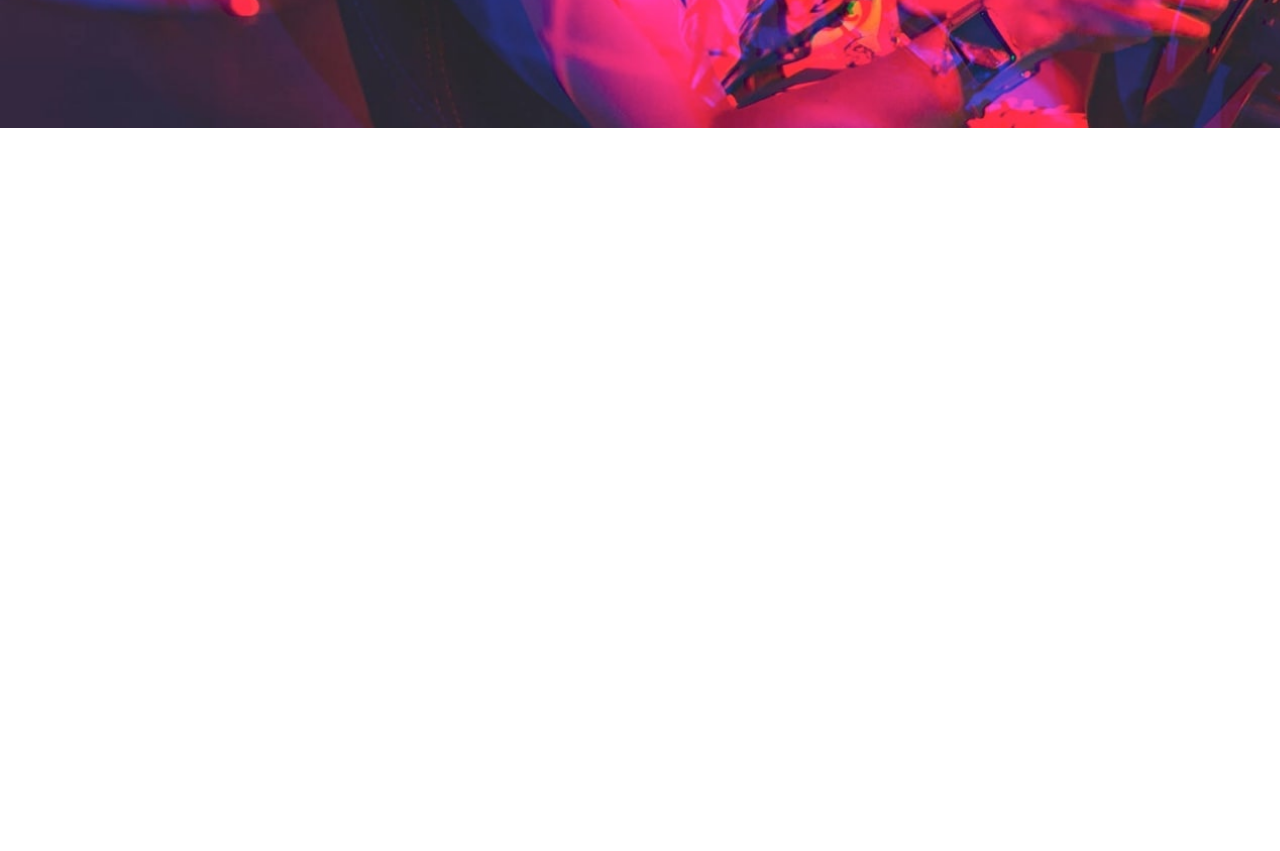
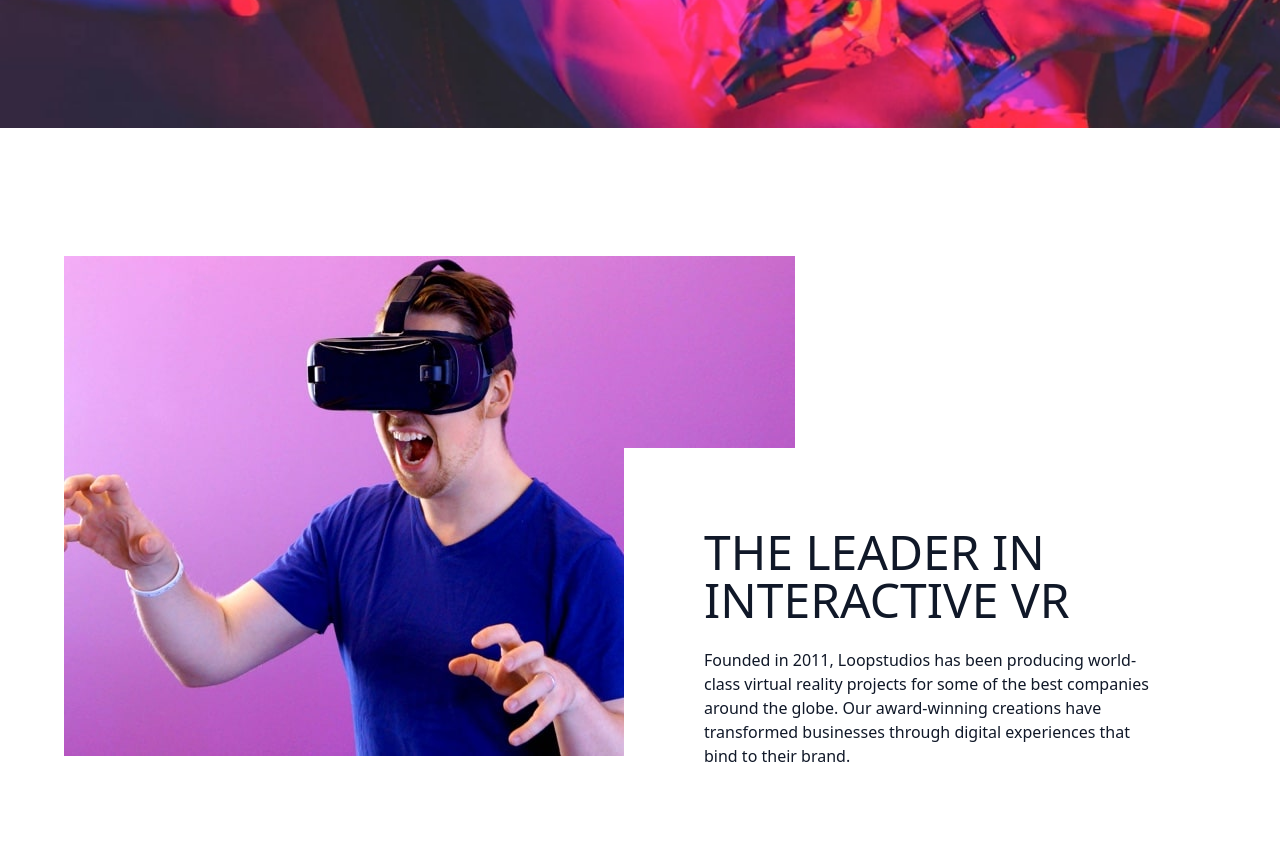
Before and after one commit to puntodamar/tailwind-loopstudios-website, a website: page index.html in a window 1280 px wide. Shown: the part 528-1379 px from the top of the page. Before the commit the page ends 800 px from the top, so only its background shows below. Drawn offline with Linux system fonts and the light colour scheme.

Commit message:
add: features

```diff
--- a/index.html
+++ b/index.html
@@ -50,5 +50,21 @@
         </div>
       </div>
     </section>
+
+    <section id="features">
+      <div class="relative container flex flex-col max-w-6xl mx-auto my-32 px-6 text-gray-900 md:flex-row md:px-0">
+        <img src="assets/desktop/image-interactive.jpg" alt="interactive">
+
+        <div class="top-48 pr-0 bg-white md:absolute md:right-0 md:py-20 md:pl-20">
+          <h2 class="max-w-lg mt-10 mb-6 font-sans text-4xl text-center text-gray-900 uppercase md:text-5xl md:mt-0 md:text-left">
+            The leader in interactive VR
+          </h2>
+
+          <p class="max-w-md text-center md:text-left">
+            Founded in 2011, Loopstudios has been producing world-class virtual reality projects for some of the best companies around the globe. Our award-winning creations have transformed businesses through digital experiences that bind to their brand.
+          </p>
+        </div>
+      </div>
+    </section>
   </body>
 </html>
```
Also changed, not shown: css/style.css.
